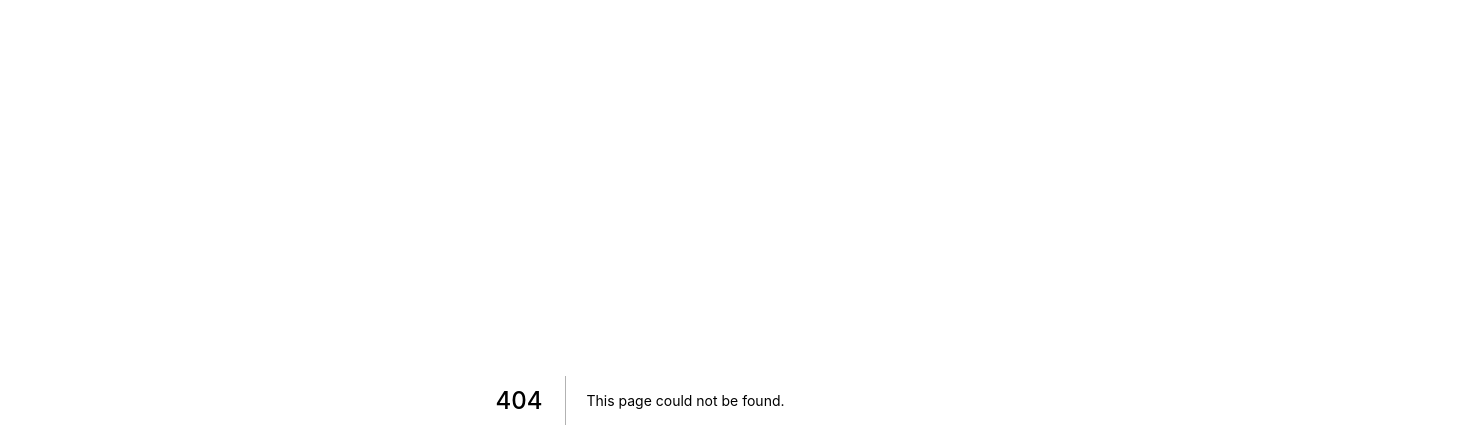
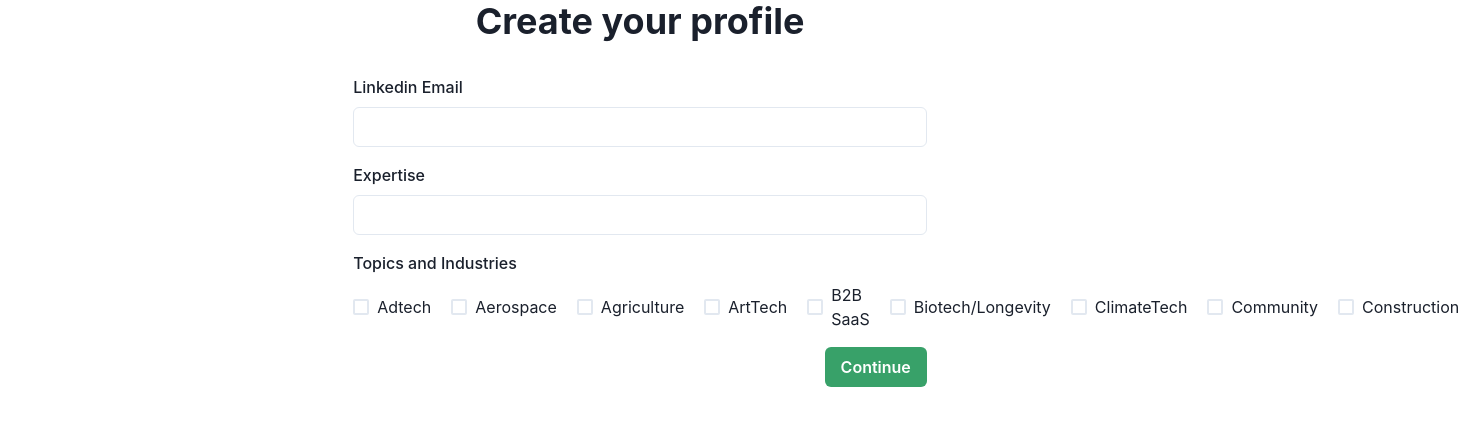
Before and after one commit to upieez/antler-tech-challenge, a Next.js app in the folder antler-onboarding/: page /profile in a window 1280 px wide. Before the commit this address had no page. Shown: the top 448 px of the page, 1459 px wide, since content can reach past the window. Built offline with nearby package versions, Linux system fonts and the light colour scheme.

Commit message:
feat: add profile page

```diff
--- /dev/null
+++ b/antler-onboarding/pages/profile/index.tsx
@@ -0,0 +1,54 @@
+import {
+	FormControl,
+	FormLabel,
+	FormErrorMessage,
+	FormHelperText,
+	Input,
+	Container,
+	Heading,
+	Text,
+	Button,
+	Flex,
+	Spacer,
+	Box,
+	Link,
+	CheckboxGroup,
+	HStack,
+	Checkbox,
+} from '@chakra-ui/react';
+
+export default function Profile() {
+	return (
+		<Box>
+			<Heading textAlign='center' mb={8}>
+				Create your profile
+			</Heading>
+			<Container>
+				<FormControl>
+					<FormLabel>Linkedin Email</FormLabel>
+					<Input type='url' />
+					<FormLabel mt={4}>Expertise</FormLabel>
+					<Input type='text' />
+					<FormLabel mt={4}>Topics and Industries</FormLabel>
+					<CheckboxGroup colorScheme='green'>
+						<HStack spacing={5}>
+							<Checkbox value='Adtech'>Adtech</Checkbox>
+							<Checkbox value='Aerospace'>Aerospace</Checkbox>
+							<Checkbox value='Agriculture'>Agriculture</Checkbox>
+							<Checkbox value='ArtTech'>ArtTech</Checkbox>
+							<Checkbox value='B2B SaaS'>B2B SaaS</Checkbox>
+							<Checkbox value='Biotech/Longevity'>Biotech/Longevity</Checkbox>
+							<Checkbox value='ClimateTech'>ClimateTech</Checkbox>
+							<Checkbox value='Community'>Community</Checkbox>
+							<Checkbox value='Construction'>Construction</Checkbox>
+						</HStack>
+					</CheckboxGroup>
+					<Flex mt={4}>
+						<Spacer />
+						<Button colorScheme='green'>Continue</Button>
+					</Flex>
+				</FormControl>
+			</Container>
+		</Box>
+	);
+}
```
